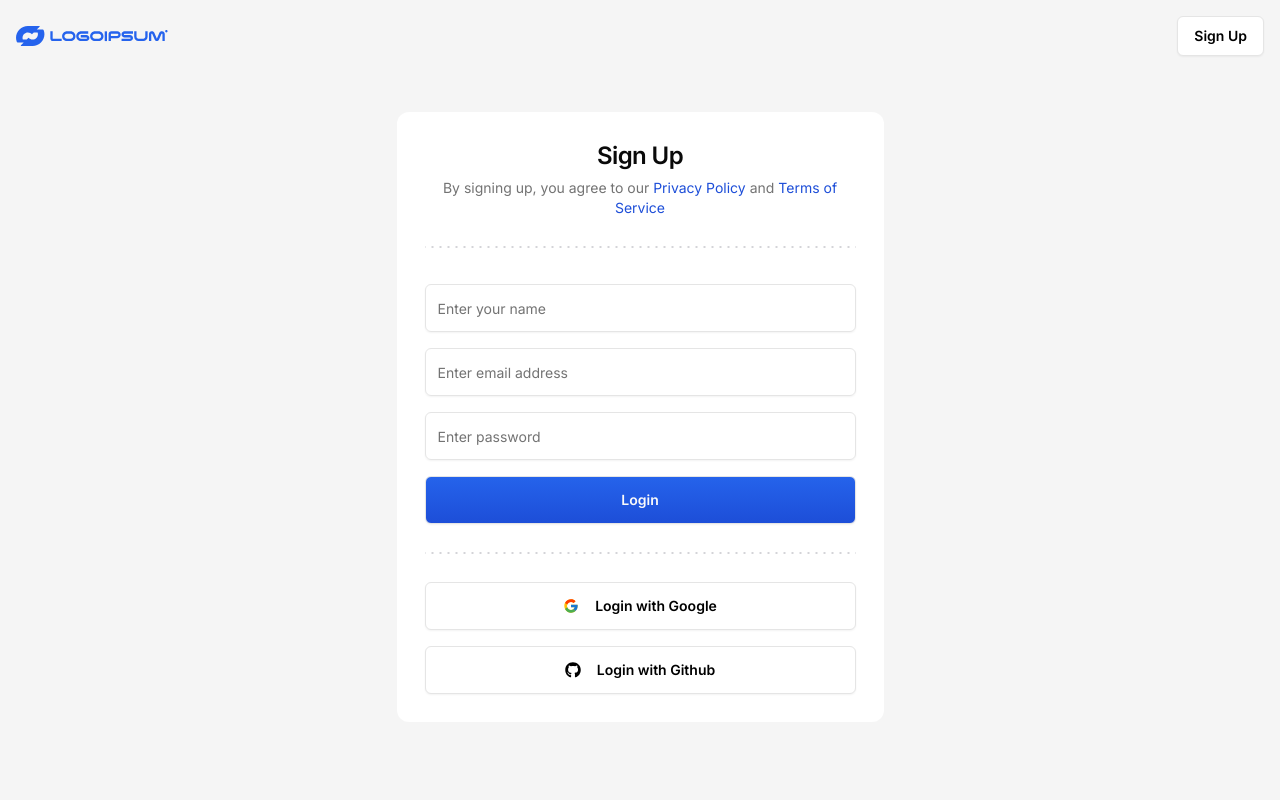
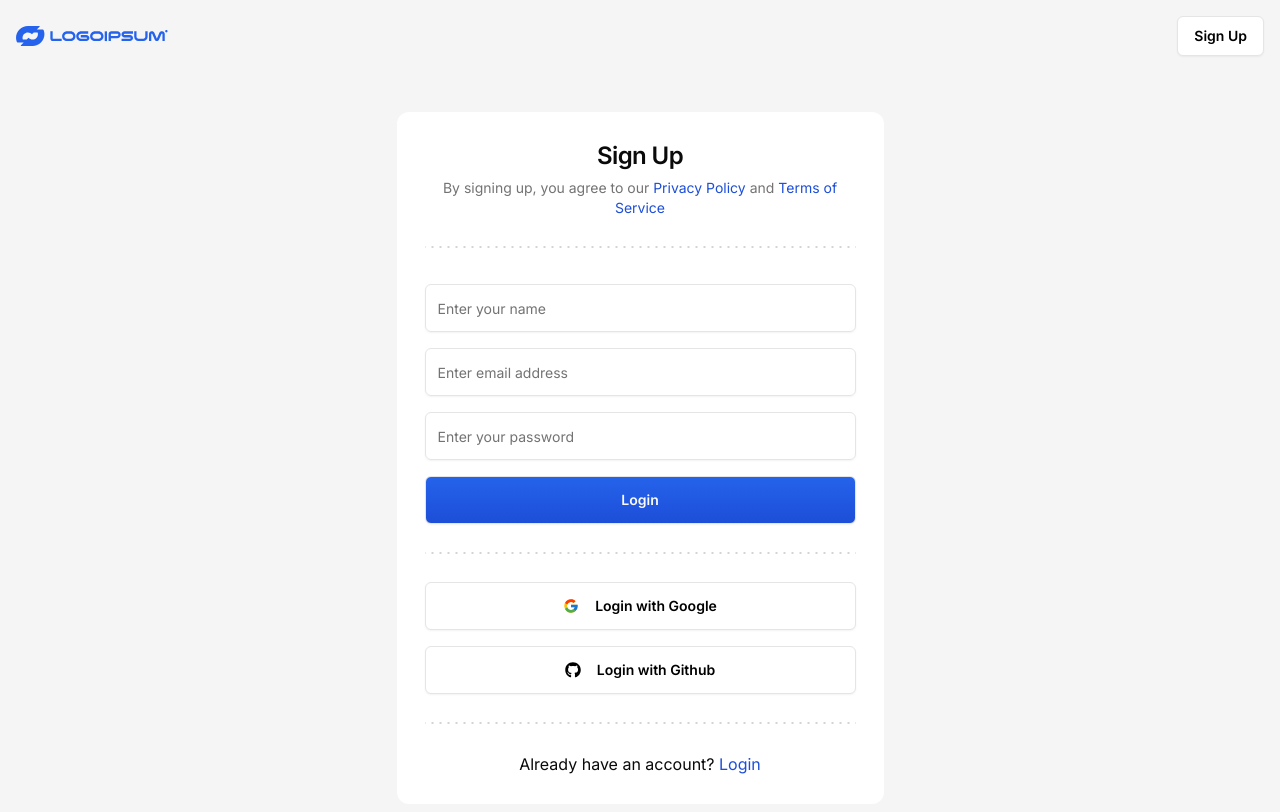
Before and after one commit to sonawaneapekshit/jira-clone, a Next.js app: page /sign-up in a window 1280 px wide. Shown: the top 812 px of the page. Built offline with nearby package versions, Linux system fonts and the light colour scheme.

Commit message:
Sign in and Sign up cards updated

```diff
--- a/src/features/auth/sign-in-card.tsx
+++ b/src/features/auth/sign-in-card.tsx
@@ -17,6 +17,7 @@
   FormLabel,
   FormMessage,
 } from "@/components/ui/form";
+import Link from "next/link";
 
 const formSchema = z.object({
   email: z.string().email(),
@@ -110,6 +111,17 @@
           Login with Github
         </Button>
       </CardContent>
+      <div className="px-7">
+        <DottedSeparator />
+      </div>
+      <CardContent className="p-7 flex items-center justify-center">
+        <p>
+          Don&apos;t have an account?{" "}
+          <Link href="sign-up" className="text-blue-700">
+            Sign Up
+          </Link>
+        </p>
+      </CardContent>
     </Card>
   );
 };
--- a/src/features/auth/sign-up-card.tsx
+++ b/src/features/auth/sign-up-card.tsx
@@ -1,9 +1,11 @@
+import { z } from "zod";
 import { FcGoogle } from "react-icons/fc";
 import { FaGithub } from "react-icons/fa";
+import { useForm } from "react-hook-form";
+import { zodResolver } from "@hookform/resolvers/zod";
 
 import { DottedSeparator } from "@/components/dotted-seperator";
 import { Button } from "@/components/ui/button";
-
 import {
   Card,
   CardContent,
@@ -14,8 +16,34 @@
 import { Input } from "@/components/ui/input";
 import Link from "next/link";
 
+import {
+  Form,
+  FormControl,
+  FormField,
+  FormItem,
+  FormLabel,
+  FormMessage,
+} from "@/components/ui/form";
+
+const formSchema = z.object({
+  name: z.string().trim().min(1, "Required"),
+  email: z.string().email(),
+  password: z.string().min(8, "Minimum of 8 character required"),
+});
+
 export const SignUpCard = () => {
+  const form = useForm<z.infer<typeof formSchema>>({
+    resolver: zodResolver(formSchema),
+    defaultValues: {
+      name: "",
+      email: "",
+      password: "",
+    },
+  });
 
+  const onSubmit = (values: z.infer<typeof formSchema>) => {
+    console.log(values);
+  };
   return (
     <Card className="w-full h-full md:w-[487px] border-none shadow-none">
       <CardHeader className="flex items-center justify-center text-center p-7">
@@ -35,37 +63,61 @@
         <DottedSeparator />
       </div>
       <CardContent className="p-7">
-        <form className="space-y-4">
+        <Form {...form}>
+          <form className="space-y-4" onSubmit={form.handleSubmit(onSubmit)}>
+            <FormField
+              name="name"
+              control={form.control}
+              render={({ field }) => (
+                <FormItem>
+                  <FormControl>
                     <Input
-            required
+                      {...field}
                       type="text"
-            value={""}
-            onChange={() => {}}
                       placeholder="Enter your name"
-            disabled={false}
                     />
+                  </FormControl>
+                  <FormMessage />
+                </FormItem>
+              )}
+            />
+            <FormField
+              control={form.control}
+              name="email"
+              render={({ field }) => (
+                <FormItem>
+                  <FormControl>
                     <Input
-            required
+                      {...field}
                       type="email"
-            value={""}
-            onChange={() => {}}
                       placeholder="Enter email address"
-            disabled={false}
                     />
+                  </FormControl>
+                  <FormMessage />
+                </FormItem>
+              )}
+            />
+            <FormField
+              name="password"
+              control={form.control}
+              render={({ field }) => (
+                <FormItem>
+                  <FormControl>
                     <Input
-            required
+                      {...field}
                       type="password"
-            value={""}
-            onChange={() => {}}
-            placeholder="Enter password"
-            disabled={false}
-            min={8}
-            max={256}
+                      placeholder="Enter your password"
+                    />
+                  </FormControl>
+                  <FormMessage />
+                </FormItem>
+              )}
             />
             <Button className="w-full" disabled={false} size="lg">
               Login
             </Button>
           </form>
+        </Form>
       </CardContent>
       <div className="px-7">
         <DottedSeparator />
@@ -90,6 +142,17 @@
           Login with Github
         </Button>
       </CardContent>
+      <div className="px-7">
+        <DottedSeparator />
+      </div>
+      <CardContent className="p-7 flex items-center justify-center">
+        <p>
+          Already have an account?{" "}
+          <Link href="sign-in" className="text-blue-700">
+            Login
+          </Link>
+        </p>
+      </CardContent>
     </Card>
   );
 };
```
Lines whose indentation alone changed are shown as unchanged.
